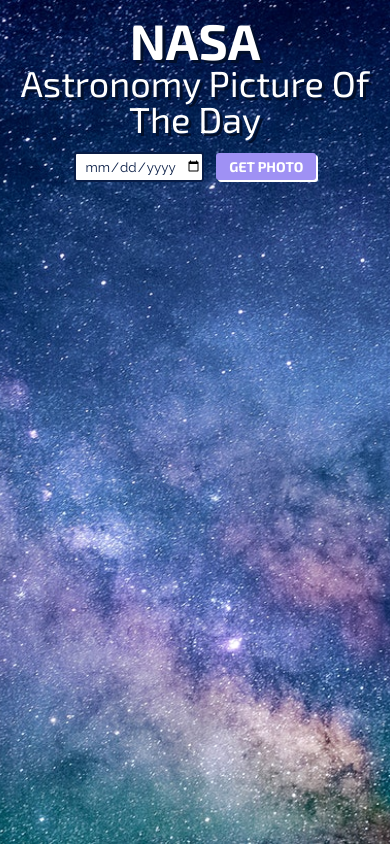
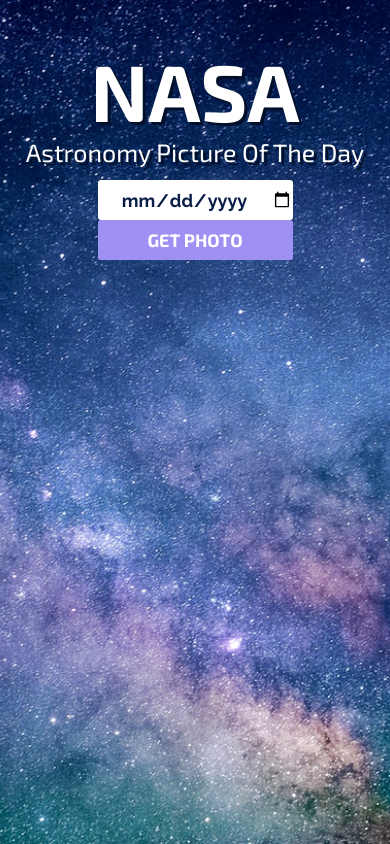
Before and after one commit to kristenlynne/nasa-api, a plain HTML site: page index.html in a window 390 px wide. Drawn offline with Linux system fonts and the light colour scheme.

Commit message:
added media query for responsiveness

```diff
--- a/css/style.css
+++ b/css/style.css
@@ -32,7 +32,6 @@ html {
 }
 
 button {
-  /* background:  linear-gradient(135deg, rgba(149,137,222,1) 0%, rgba(217,127,240,1) 100%); */
   background: rgb(159, 145, 244);
   border: none;
   border-radius: 3px;
@@ -40,13 +39,14 @@ button {
   filter: drop-shadow(2px 2px 0px white);
   margin-left: 5px;
   padding: 5px 10px;
+  transition-duration: 1s;
   transition-property: background;
-  transition-duration: .5s;
-  width: 100px;
+  width: 150px;
 }
 
 button:hover {
-  background: rgb(40, 97, 119);
+  background: rgb(40, 107, 134);
+  cursor: pointer;
 }
 
 input {
@@ -57,10 +57,6 @@ input {
   margin-right: 5px;
   text-align: center;
 }
-
-/* .preload * {
-  transition: none !important;
-} */
 
 /******************************************
 /* LAYOUT
@@ -94,8 +90,13 @@ header{
 img {
   filter: drop-shadow(5px 5px 0px rgba(2, 15, 42));
   max-height: 70vh;
-  max-width: 100%; /* using % makes photo grow & shrink w/ window size */
+  max-width: 100%;
   padding-right: 25px;
+}
+
+iframe {
+  width: 95%;
+  height: 100%;
 }
 
 .hidden {
@@ -136,11 +137,61 @@ p {
 
 button {
   font-family: 'Exo 2', sans-serif;
-  font-size: 1.4rem;
+  font-size: 1.6rem;
   font-weight: 700;
   text-transform: uppercase;
+}
+
+input {
+  font-size: 1.6rem;
+  font-weight: 700;
 }
 
 /******************************************
 /* ADDITIONAL STYLES
 /*******************************************/
+
+@media screen and (max-width: 925px) {
+  #container {
+    flex-direction: column;
+    padding: 0 2vw 0 2vw;
+    width: 100%;
+  }
+
+  #content-container {
+    filter: drop-shadow(3px 3px 0px rgba(2, 15, 42));
+    width: 100%;
+    margin-bottom: 20px;
+  }
+
+  #image-container {
+    width: 100%;
+    margin-bottom: 20px;
+  }
+  img {
+    filter: drop-shadow(3px 3px 0px rgba(2, 15, 42));
+    padding-right: 0px;
+  }
+  h1 {
+    font-size: 8rem;
+    margin-bottom: 10px;
+    margin-top: 50px;
+  }
+  h2 {
+    font-size: 2.5rem;
+  }
+  button {
+    width: 50%;
+    height: 40px;
+    margin: 0;
+    filter: none;
+    font-size: 1.8rem;
+  }
+  input {
+    width: 50%;
+    margin: 0;
+    border: none;
+    height: 40px;
+    font-size: 1.8rem;
+  }
+}
--- a/index.html
+++ b/index.html
@@ -4,6 +4,7 @@
     	<meta charset="utf-8">
     	<meta name="description" content="This is where your description goes">
     	<meta name="keywords" content="one, two, three">
+		<meta name="viewport" content="width=device-width, initial-scale=1.0">
 
 		<title>NASA APOD</title>
 		<!-- fonts -->
@@ -14,13 +15,13 @@
 		<link rel="stylesheet" href="css/reset.css">
 		<link rel="stylesheet" href="css/style.css">
 	</head>
-	<body class="preload">
+	<body>
 
 		<header>
 			<h1>NASA</h1>
 			<h2>Astronomy Picture Of The Day</h2>
 			<form>
-				<input type="date" max="" min="1995-06-16" id="currentDate" name="" value="">
+				<input type="date" max="" min="1995-06-16" id="currentDate">
 				<button type="button" name="button">Get Photo</button>
 			</form>
 
--- a/js/main.js
+++ b/js/main.js
@@ -23,7 +23,6 @@ function getFetch(){
         document.querySelector('p').innerText = data.explanation
         document.querySelector('h3').innerText = data.title
         document.querySelector('a').href = data.url
-        // document.querySelector('span').innerText = data.copyright // some of them don't have copyright so it displays undefined, we don't want that so I won't add this until I figure out to fixed that.
       })
       .catch(err => {
           console.log(`error ${err}`)
@@ -46,6 +45,8 @@ let maxDate = year + '-' + month + '-' + day;
 document.querySelector('#currentDate').setAttribute('max', maxDate);
 let date = document.querySelector('#currentDate').value = maxDate;
 
-$(window).load(function() {
-  $("body").removeClass("preload");
-});
+// disable css animation from going on page load
+
+// $(window).load(function() {
+//   $("body").removeClass("preload");
+// });
```
